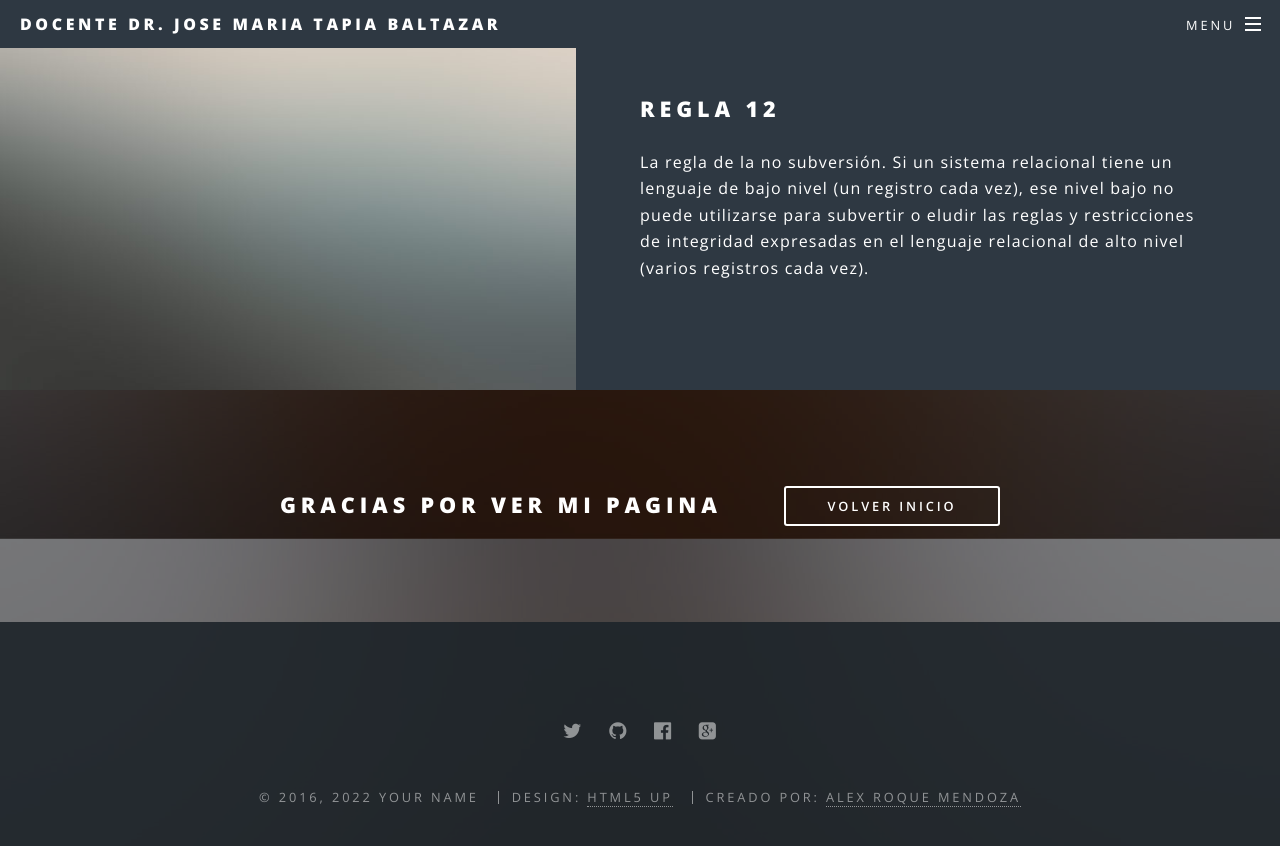
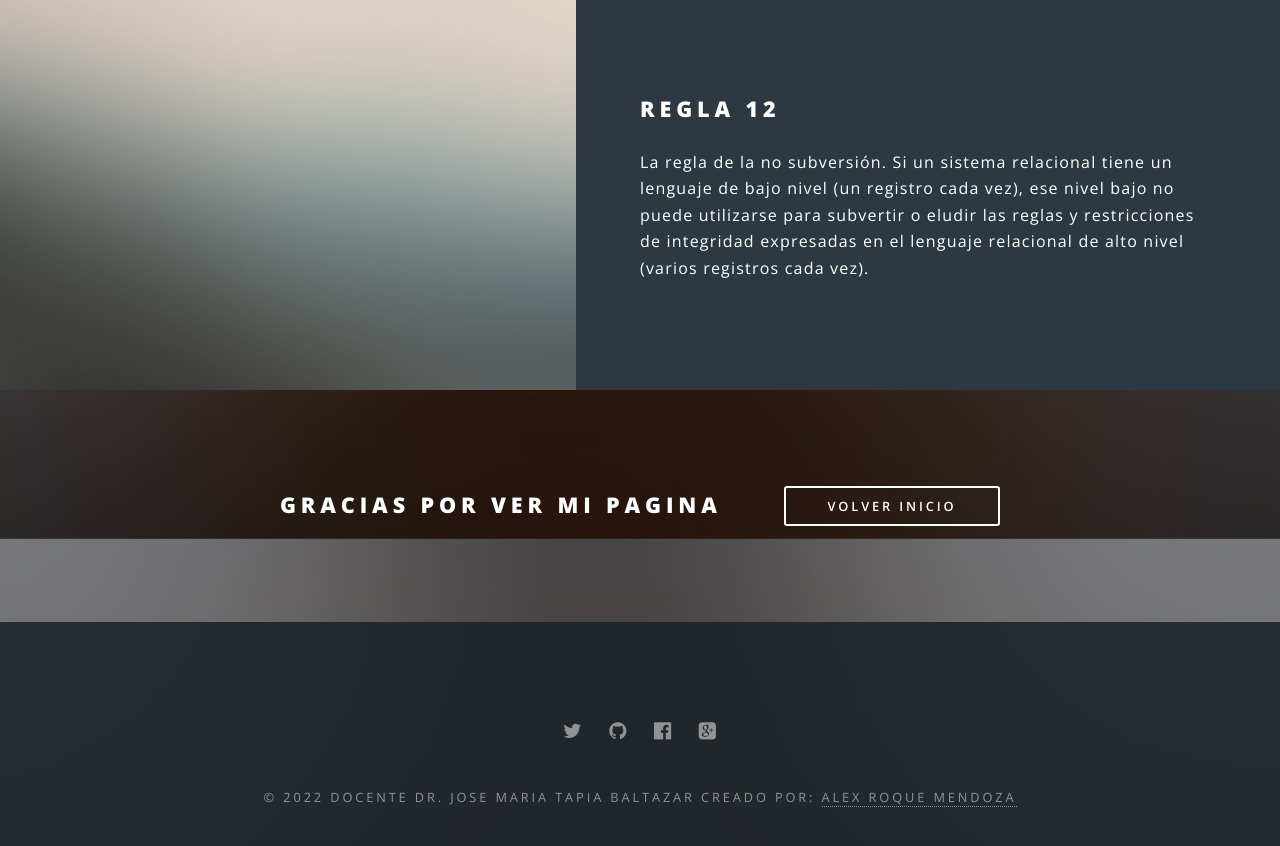
Before and after one commit to AlexRMendoza989/AlexRMendoza989.github.io, a Jekyll site: the page built from index.html, in a window 1280 px wide and 900 px high, scrolled down 6743 px. Shown: the top 846 px of the window. Built offline with Jekyll 4.4.1, drawn with Linux system fonts in a browser that asks for light colours; some of the changed text lies outside the part shown.

Commit message:
index modificado

```diff
--- a/_config.yml
+++ b/_config.yml
@@ -8,8 +8,7 @@ description: |
    <h1> Est. Roque Mendoza Alex</h1>
    <h1> Materia INF-161</h1>
    <h1> Base de Datos</h1>
-owner: Your Name # or company name
-first_published: 2016 # if migrating another site, the year of your first publish
+first_published: 2022 # if migrating another site, the year of your first publish
 email: your-email@domain.com
 baseurl: "" # the subpath of your site, e.g. /blog
 url: "http://yourdomain.com" # the base hostname & protocol for your site
--- a/_includes/footer.html
+++ b/_includes/footer.html
@@ -24,8 +24,7 @@
       site.first_published }},{% endif %} {% endif %} {{ thisyear }} {% if
       site.owner %}{{ site.owner }}{% else %}{{ site.title }}{% endif %}
     </li>
-    <li>Design: <a href="http://html5up.net" target="_blank">HTML5 UP</a></li>
-    <li>
+
       CREADO POR:
       <a href="http://jekyllrb.com" target="_blank">ALEX ROQUE MENDOZA</a>
     </li>
--- a/_includes/header.html
+++ b/_includes/header.html
@@ -1,16 +1 @@
 <!-- Header -->
-<header id="header"{% if page.layout == 'landing' %} class="alt"{% endif %}>
-  <h1><a href="{{ site.baseurl }}/index.html">{{ site.title }}</a></h1>
-  <nav id="nav">
-    <ul>
-      <li class="special">
-        <a href="#menu" class="menuToggle"><span>Menu</span></a>
-        <div id="menu">
-          <ul>
-            <li><a href="index.html">Home</a></li>
-          </ul>
-        </div>
-      </li>
-    </ul>
-  </nav>
-</header>
```
